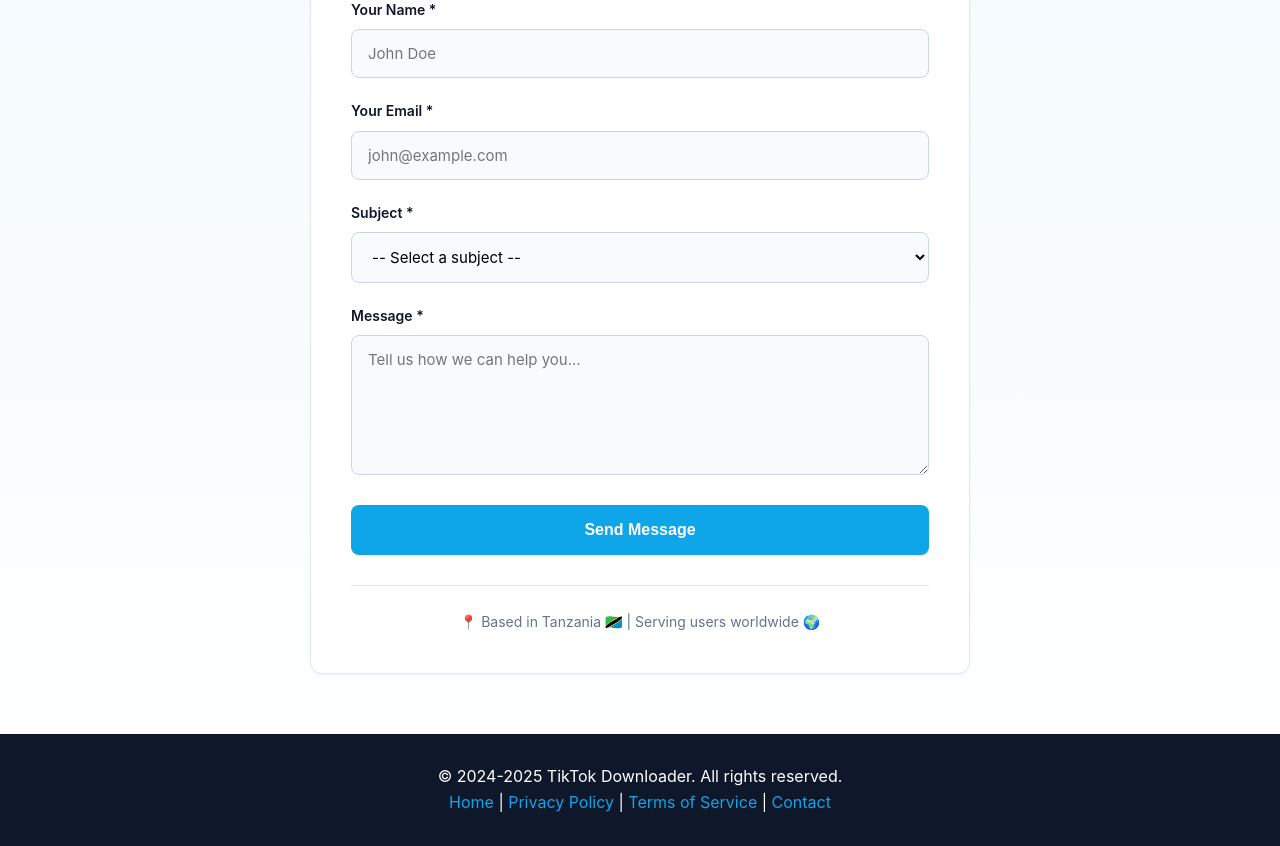
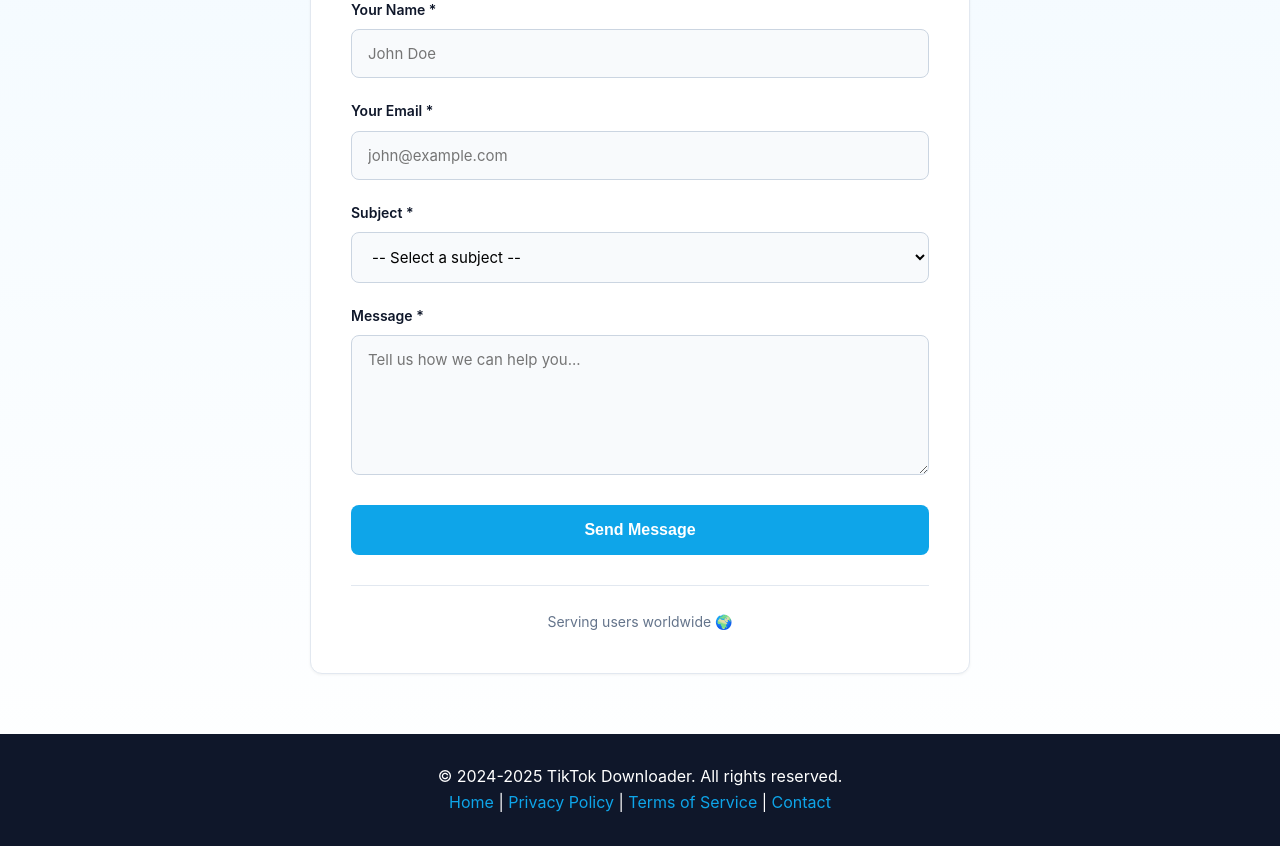
Before and after one commit to ommyadamz/tiktok-downloader, a Flask app: page /contact in a window 1280 px wide. Shown: the part 383-1229 px from the top of the page. Run offline with Flask 3, Linux system fonts and the light colour scheme; some libraries are stand-ins or nearby versions.

Commit message:
Fix footer links and update contact page

```diff
--- a/templates/contact.html
+++ b/templates/contact.html
@@ -286,7 +286,7 @@
             </form>
 
             <div style="text-align: center; margin-top: 30px; padding-top: 25px; border-top: 1px solid #e2e8f0; color: #64748b; font-size: 14px;">
-                <p>📍 Based in Tanzania 🇹🇿 | Serving users worldwide 🌍</p>
+                <p> Serving users worldwide 🌍</p>
             </div>
         </div>
     </div>
```
